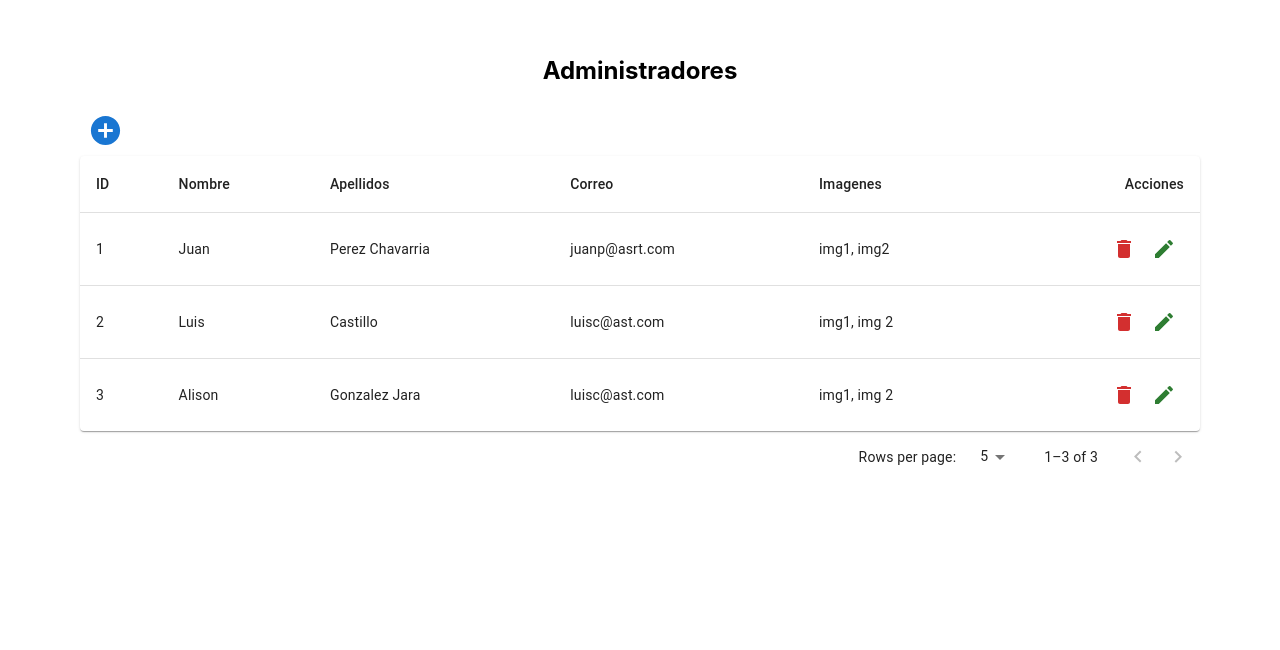
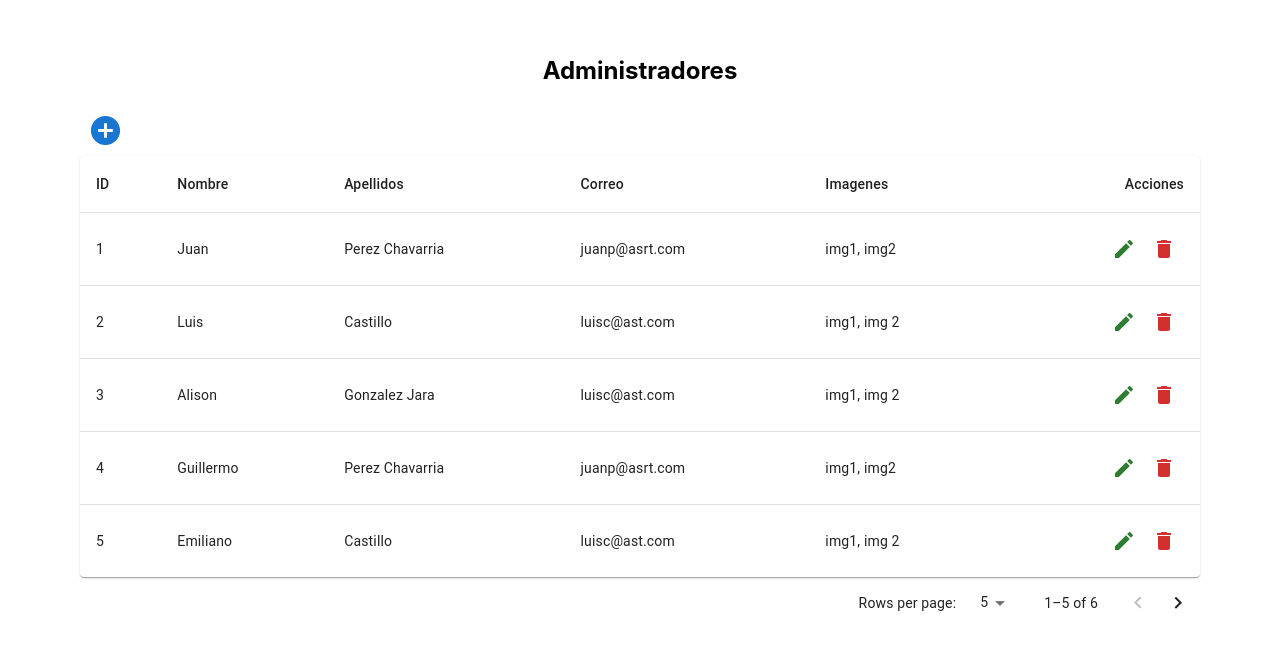
Before and after one commit to TECasistencia/SaaSAssist, a React (Create React App) app: page /Admins in a window 1280 px wide. Shown: the part 124-774 px from the top of the page. Built offline with nearby package versions, Linux system fonts and the light colour scheme.

Commit message:
feat: modals para agegar, editar y eliminar admin

```diff
--- a/src/components/AdminTable.jsx
+++ b/src/components/AdminTable.jsx
@@ -9,16 +9,28 @@ import {
   IconButton,
   TablePagination,
   TableContainer,
+  Dialog,
+  DialogContent,
+  DialogTitle,
+  DialogActions,
+  Button,
 } from "@mui/material";
 import React, { useState } from "react";
 import EditIcon from "@mui/icons-material/Edit";
 import DeleteIcon from "@mui/icons-material/Delete";
 import AddCircleIcon from "@mui/icons-material/AddCircle";
+import AddAdmin from "../modals/AddAdmin";
+import EditAdmin from "../modals/EditAdmin";
 
 const AdminTable = () => {
   const [rowsPerPage, setRowsPerPage] = useState(5);
   const [page, setPage] = useState(0);
+  const [openDelete, setOpenDelete] = useState(false);
   const [openAdd, setOpenAdd] = useState(false);
+  const [openEdit, setOpenEdit] = useState(false);
+  const [adminEdit, setAdminEdit] = useState();
+
+  const dialogRef = React.useRef(null);
 
   const Admins = [
     {
@@ -42,12 +54,44 @@ const AdminTable = () => {
       correo: "luisc@ast.com",
       imagenes: "img1, img 2",
     },
+    {
+      id: "4",
+      nombre: "Guillermo",
+      apellidos: "Perez Chavarria",
+      correo: "juanp@asrt.com",
+      imagenes: "img1, img2",
+    },
+    {
+      id: "5",
+      nombre: "Emiliano",
+      apellidos: "Castillo",
+      correo: "luisc@ast.com",
+      imagenes: "img1, img 2",
+    },
+    {
+      id: "6",
+      nombre: "Adonis",
+      apellidos: "Gonzalez Jara",
+      correo: "luisc@ast.com",
+      imagenes: "img1, img 2",
+    },
+  ];
 
-  ];
+  const handleOpenEdit = (admin) => {
+    setAdminEdit(admin);
+    setOpenEdit(true);
+  };
+  const handleCloseEdit = () => {
+    setOpenEdit(false);
+  };
+
   const handleOpenAdd = () => {
     setOpenAdd(true);
   };
 
+  const handleCloseAdd = () => {
+    setOpenAdd(false);
+  };
   const handleChangePage = (event, newPage) => {
     setPage(newPage);
   };
@@ -55,10 +99,28 @@ const AdminTable = () => {
     setRowsPerPage(parseInt(event.target.value, 10));
     setPage(0);
   };
+
+  const handleEntering = () => {
+    if (dialogRef.current != null) {
+      dialogRef.current.focus();
+    }
+  };
+
+
+  const handleClickOpenDelete = (admin) => {
+    // logica para eliminar el admin seleccionado
+    setOpenDelete(true);
+  };
+
+  const handleCloseDelete = () => {
+    setOpenDelete(false);
+  };
+
+
   return (
     <div className="container">
       <h2>Administradores</h2>
-      <div style={{width:'70rem'}}>
+      <div style={{ width: "70rem" }}>
         <Tooltip title="Agregar" placement="top">
           <IconButton onClick={handleOpenAdd} aria-label="add">
             <AddCircleIcon fontSize="large" color="primary" />
@@ -66,7 +128,7 @@ const AdminTable = () => {
         </Tooltip>
       </div>
 
-      <TableContainer sx={{width: "70rem" }} component={Paper}>
+      <TableContainer sx={{ width: "70rem" }} component={Paper}>
         <Table sx={{ width: "70rem" }} aria-label="simple table">
           <TableHead>
             <TableRow>
@@ -99,25 +161,24 @@ const AdminTable = () => {
                 <TableCell align="left">{admin.imagenes}</TableCell>
                 <TableCell align="right" sx={{ display: "flex" }}>
                   <div className="action-btn">
+                    <Tooltip title="Eliminar" placement="top">
+                      <IconButton
+                        color="error"
+                        aria-label="delete"
+                        onClick={() => handleClickOpenDelete(admin)}
+                      >
+                        <DeleteIcon />
+                      </IconButton>
+                    </Tooltip>
+                  </div>
+                  <div className="action-btn">
                     <Tooltip title="Editar" placement="top">
                       <IconButton
                         color="success"
                         aria-label="edit"
-                        // onClick={() => handleOpen(code)}
+                        onClick={() => handleOpenEdit(admin)}
                       >
                         <EditIcon />
-                      </IconButton>
-                    </Tooltip>
-                  </div>
-
-                  <div className="action-btn">
-                    <Tooltip title="Eliminar" placement="top">
-                      <IconButton
-                        color="error"
-                        aria-label="delete"
-                        // onClick={() => handleClickOpenDeleteDialog(code)}
-                      >
-                        <DeleteIcon />
                       </IconButton>
                     </Tooltip>
                   </div>
@@ -137,6 +198,37 @@ const AdminTable = () => {
         rowsPerPage={rowsPerPage}
         onRowsPerPageChange={handleChangeRowsPerPage}
       />
+      <Dialog TransitionProps={{ onEntering: handleEntering }} open={openAdd}>
+        {/* <DialogTitle>Phone Ringtone</DialogTitle> */}
+        <DialogContent>
+          <AddAdmin handleCloseAdd={handleCloseAdd} />
+        </DialogContent>
+      </Dialog>
+
+      <Dialog TransitionProps={{ onEntering: handleEntering }} open={openEdit}>
+        <DialogContent>
+          <EditAdmin admin={adminEdit} handleClose={handleCloseEdit} />
+        </DialogContent>
+      </Dialog>
+
+      <Dialog
+        open={openDelete}
+        onClose={handleCloseDelete}
+        aria-labelledby="alert-dialog-title"
+        aria-describedby="alert-dialog-description"
+      >
+        <DialogTitle id="alert-dialog-title">
+          {"¿Está seguro que desea eliminar el admin?"}
+        </DialogTitle>
+        <DialogActions>
+          <Button color="success">
+            Aceptar
+          </Button>
+          <Button color="error" onClick={handleCloseDelete} autoFocus>
+            Cancelar
+          </Button>
+        </DialogActions>
+      </Dialog>
     </div>
   );
 };
```
